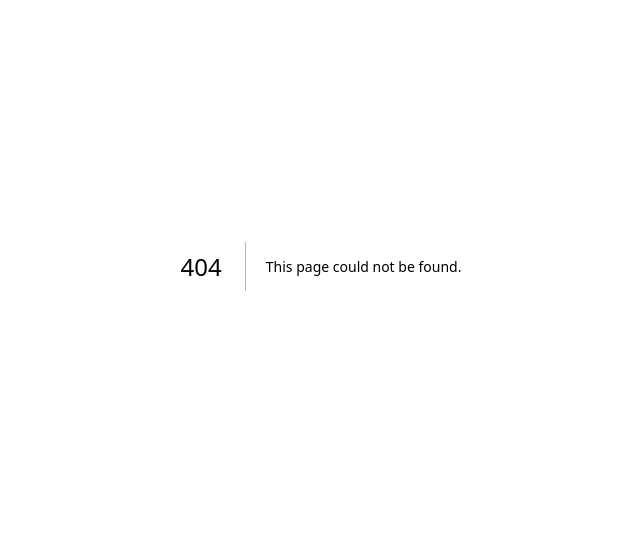
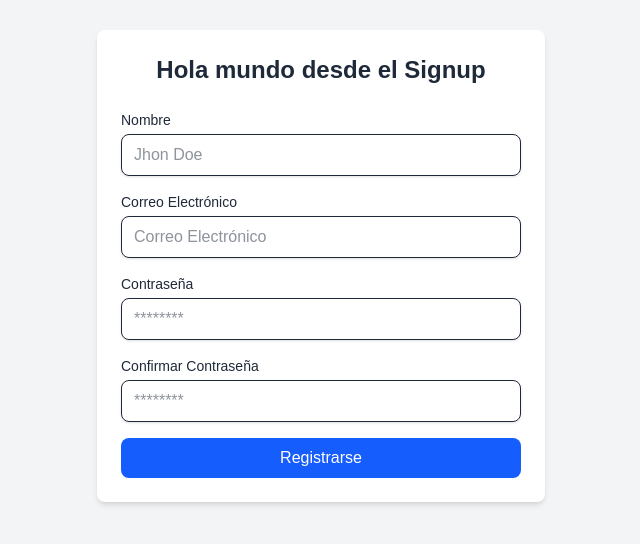
Before and after one commit to rodlemus/project-manager-sys, a Next.js app: page /auth/signup in a window 1280 px wide. Before the commit this address had no page. Shown: the part 134-678 px from the top of the page, without its empty margins (319-959 px from the left). Built offline with nearby package versions, Linux system fonts and the light colour scheme.

Commit message:
ux y ui para signup y signin

```diff
--- /dev/null
+++ b/src/app/auth/signin/page.tsx
@@ -0,0 +1,44 @@
+import CustomButton from "@/custom-components/Button/CustomButton";
+import CustomLabelInput from "@/custom-components/CustomLabelInput/CustomLabelInput";
+
+export default function SignIn() {
+  return (
+    <div className="flex min-h-screen items-center justify-center bg-gray-100">
+      <div className="w-full max-w-md p-6 bg-white rounded-lg shadow-md">
+        <h1 className="text-2xl font-bold text-center text-gray-800 mb-6">
+          Iniciar Sesión
+        </h1>
+        <form className="space-y-4">
+          <CustomLabelInput
+            label="Correo Electrónico"
+            type="email"
+            name="email"
+            placeholder="Correo Electrónico"
+          />
+          <CustomLabelInput
+            label="Contraseña"
+            type="password"
+            name="password"
+            placeholder="********"
+          />
+          <div className="flex justify-between items-center">
+            <label className="flex items-center text-sm text-gray-800">
+              <input type="checkbox" className="mr-2" />
+              Recuérdame
+            </label>
+            <a href="#" className="text-sm text-blue-600 hover:underline">
+              ¿Olvidaste tu contraseña?
+            </a>
+          </div>
+          <CustomButton text="Iniciar Sesión" type="button" />
+        </form>
+        <p className="mt-4 text-center text-sm text-gray-800">
+          ¿No tienes una cuenta?{" "}
+          <a href="#" className="text-blue-600 hover:underline">
+            Regístrate
+          </a>
+        </p>
+      </div>
+    </div>
+  );
+}
--- /dev/null
+++ b/src/app/auth/signup/page.tsx
@@ -0,0 +1,41 @@
+import CustomButton from "@/custom-components/Button/CustomButton";
+import CustomLabelInput from "@/custom-components/CustomLabelInput/CustomLabelInput";
+
+export default function SignUp() {
+  return (
+    <div className="flex min-h-screen items-center justify-center bg-gray-100">
+      <div className="w-full max-w-md p-6 bg-white rounded-lg shadow-md">
+        <h1 className="text-2xl font-bold text-center text-gray-800 mb-6">
+          Hola mundo desde el Signup
+        </h1>
+        <form className="space-y-4">
+          <CustomLabelInput
+            label="Nombre"
+            type="text"
+            name="name"
+            placeholder="Jhon Doe"
+          />
+          <CustomLabelInput
+            label="Correo Electrónico"
+            type="email"
+            name="email"
+            placeholder="Correo Electrónico"
+          />
+          <CustomLabelInput
+            label="Contraseña"
+            type="password"
+            name="password"
+            placeholder="********"
+          />
+          <CustomLabelInput
+            label="Confirmar Contraseña"
+            type="password"
+            name="confirmPassword"
+            placeholder="********"
+          />
+          <CustomButton text="Registrarse" type="button" />
+        </form>
+      </div>
+    </div>
+  );
+}
--- /dev/null
+++ b/src/custom-components/Button/CustomButton.tsx
@@ -0,0 +1,16 @@
+import React from 'react'
+
+export interface ButtonProps {
+  text: string;
+  onClick?: () => void;
+  type?: 'button' | 'submit' | 'reset';
+  className?: string;
+}
+export default function CustomButton({ text, onClick, className,type }: ButtonProps) {
+  if (!className) {
+    className = 'w-full bg-blue-600 text-white py-2 rounded-lg hover:bg-blue-700 transition duration-300'
+  }
+  return (
+    <button type={type} onClick={onClick} className={className} >{text}</button>
+  )
+}
--- /dev/null
+++ b/src/custom-components/CustomLabelInput/CustomLabelInput.tsx
@@ -0,0 +1,27 @@
+import React from "react";
+
+export interface CustomLabelInputProps {
+  label: string;
+  name: string;
+  type: string;
+  placeholder: string;
+}
+
+export default function CustomLabelInput({
+  label,
+  type,
+  placeholder = "",
+  name,
+}: CustomLabelInputProps) {
+  return (
+    <div>
+      <label className="block text-sm font-medium text-gray-800">{label}</label>
+      <input
+        type={type}
+        name={name}
+        className="mt-1 w-full px-3 py-2 border rounded-lg shadow-sm focus:outline-none text-gray-800 focus:ring-blue-500 focus:border-blue-500"
+        placeholder={placeholder}
+      />
+    </div>
+  );
+}
```
Also changed, not shown: package.json (+7 -6 lines).
